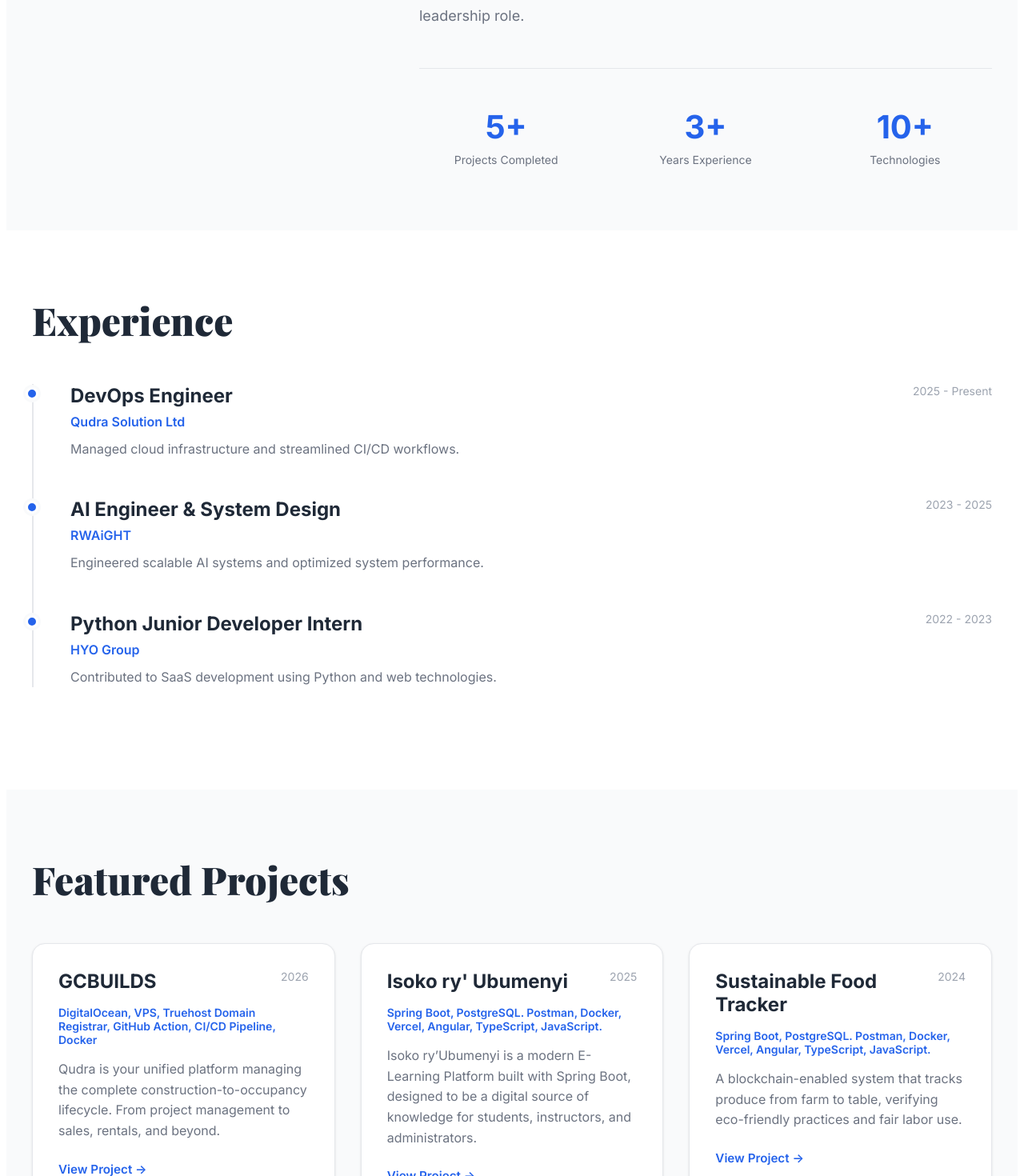
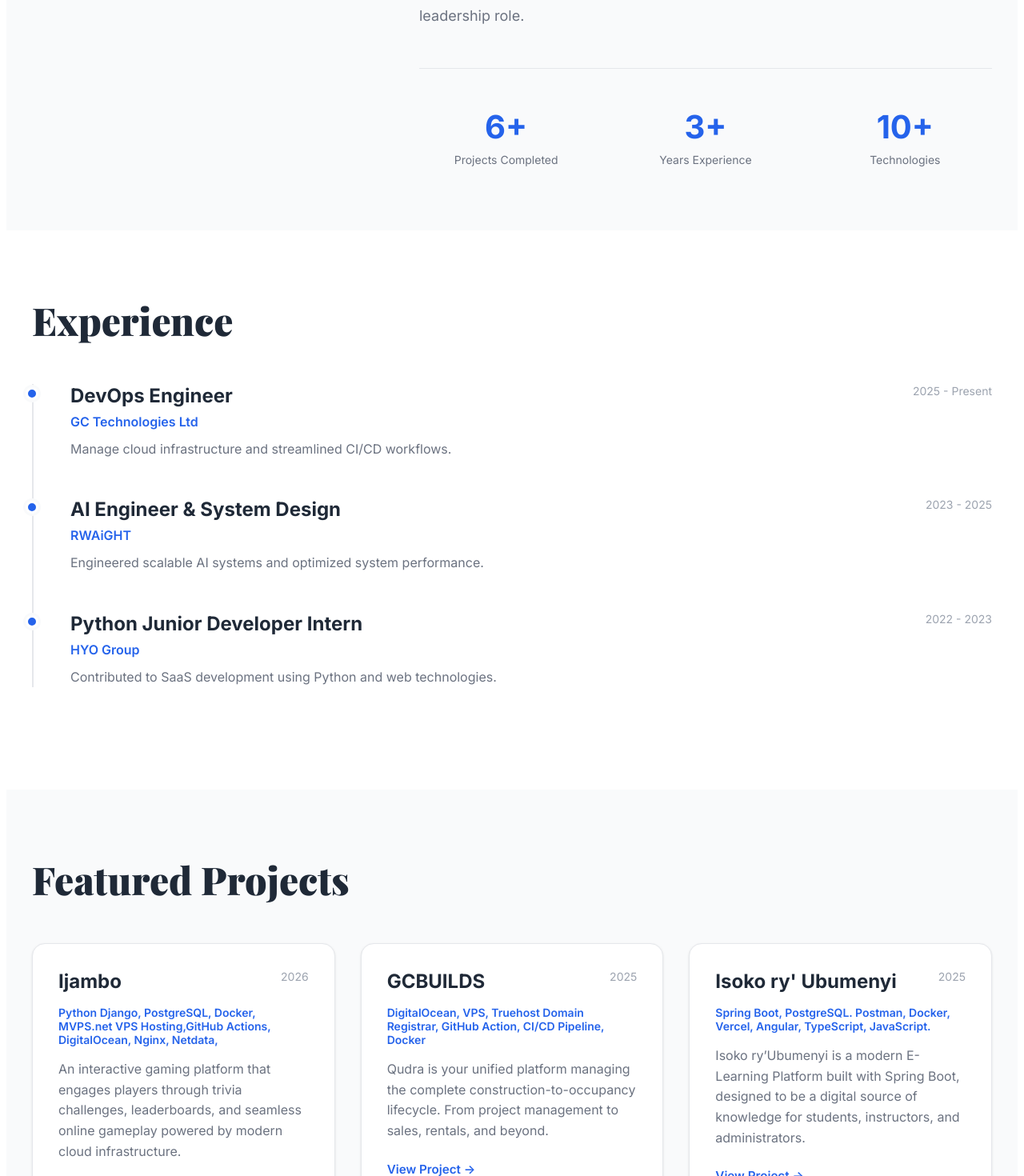
Before and after one commit to nshutifabrice09/portfolio, an Angular app: page / in a window 1280 px wide. Shown: the part 1140-2610 px from the top of the page at 80% size. Built offline with nearby package versions, Linux system fonts and the light colour scheme.

Commit message:
majro updates

```diff
--- a/angular.json
+++ b/angular.json
@@ -28,20 +28,16 @@
             ],
             "styles": [
               "src/styles.css"
-            ],
-            "server": "src/main.server.ts",
-            "outputMode": "server",
-            "ssr": {
-              "entry": "src/server.ts"
-            }
+            ]
           },
           "configurations": {
             "production": {
               "budgets": [
                 {
                   "type": "initial",
-                  "maximumWarning": "500kB",
-                  "maximumError": "1MB"
+                  "baseline": "500kb",
+                  "maximumWarning": "100kB",
+                  "maximumError": "4MB"
                 },
                 {
                   "type": "anyComponentStyle",
--- a/package.json
+++ b/package.json
@@ -40,8 +40,9 @@
   },
   "devDependencies": {
     "@angular/build": "^21.1.2",
-    "@angular/cli": "^20.0.6",
-    "@angular/compiler-cli": "^21.1.0",
+    "@angular/cli": "^21.2.17",
+    "@angular/compiler-cli": "^21.2.17",
+    "@fullhuman/postcss-purgecss": "^8.0.0",
     "@types/express": "^5.0.1",
     "@types/node": "^20.17.19",
     "jsdom": "^27.1.0",
--- a/src/app/portfolio/portfolio.ts
+++ b/src/app/portfolio/portfolio.ts
@@ -20,10 +20,17 @@ export class Portfolio {
 
   projects = [
     {
+      title: "Ijambo",
+      tech: "Python Django, PostgreSQL, Docker, MVPS.net VPS Hosting,GitHub Actions, DigitalOcean, Nginx, Netdata, ",
+      description: "An interactive gaming platform that engages players through trivia challenges, leaderboards, and seamless online gameplay powered by modern cloud infrastructure.",
+      year: "2026",
+      link: "https://ijambo.rw/"
+    },
+    {
       title: "GCBUILDS",
       tech: "DigitalOcean, VPS, Truehost Domain Registrar, GitHub Action, CI/CD Pipeline, Docker",
       description: "Qudra is your unified platform managing the complete construction-to-occupancy lifecycle. From project management to sales, rentals, and beyond.",
-      year: "2026",
+      year: "2025",
       link: "https://gcbuilds.io/"
     },
     {
@@ -38,14 +45,14 @@ export class Portfolio {
       tech: "Spring Boot, PostgreSQL. Postman, Docker, Vercel, Angular, TypeScript, JavaScript.",
       description: "A blockchain-enabled system that tracks produce from farm to table, verifying eco-friendly practices and fair labor use.",
       year: "2024",
-      link: "https://github.com/nshutifabrice09/sustainable-food-tracker-backend"
+      link: "https://sustainablefoodtracking.vercel.app/"
     },
     {
       title: "Tera Imbere",
       tech: "Spring Boot, PostgreSQL. Postman, Docker, Vercel, Angular, TypeScript, JavaScript",
       description: "Tera Imbere is a user-friendly, secure, and efficient banking system designed to streamline the management of personal and small business finances.",
       year: "2023",
-      link: "https://github.com/nshutifabrice09/Tera-imbere-spring-boot"
+      link: "https://tera-imbere.vercel.app/dashboard"
     },
     {
       title: "SmartGrid Hub",
@@ -67,9 +74,9 @@ export class Portfolio {
   experience = [
     {
       role: "DevOps Engineer",
-      company: "Qudra Solution Ltd",
+      company: "GC Technologies Ltd",
       period: "2025 - Present",
-      description: "Managed cloud infrastructure and streamlined CI/CD workflows."
+      description: "Manage cloud infrastructure and streamlined CI/CD workflows."
     },
     {
       role: "AI Engineer & System Design",
```
Also changed, not shown: tsconfig.app.json (+20 -4 lines), 2 other files (tests, documents, lock files or other folders).
